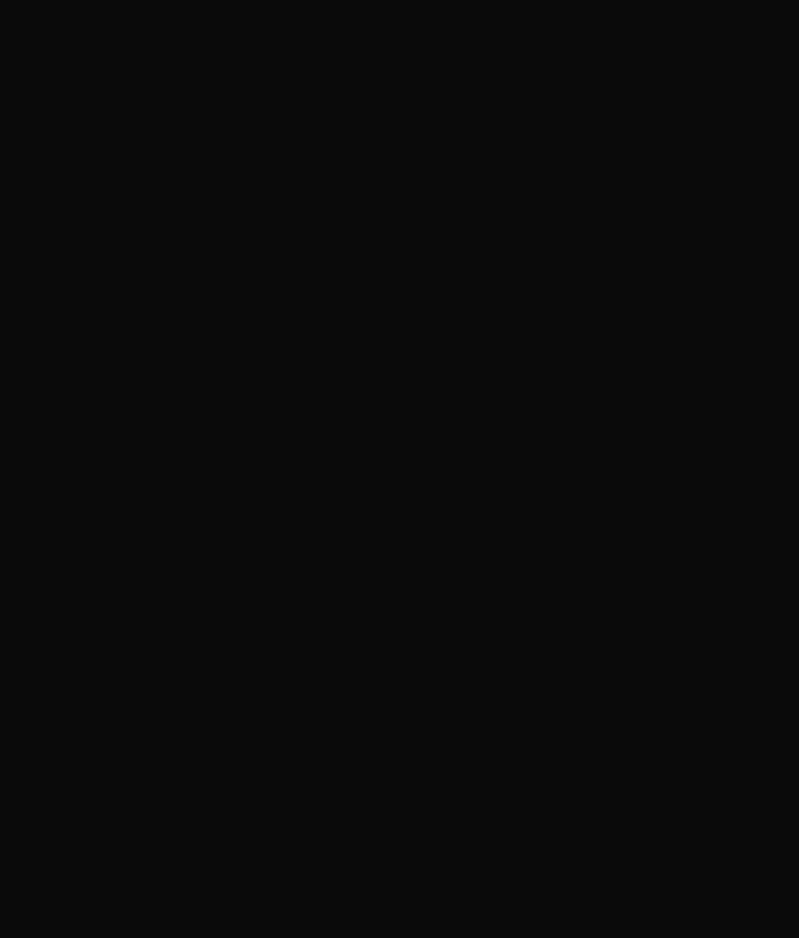
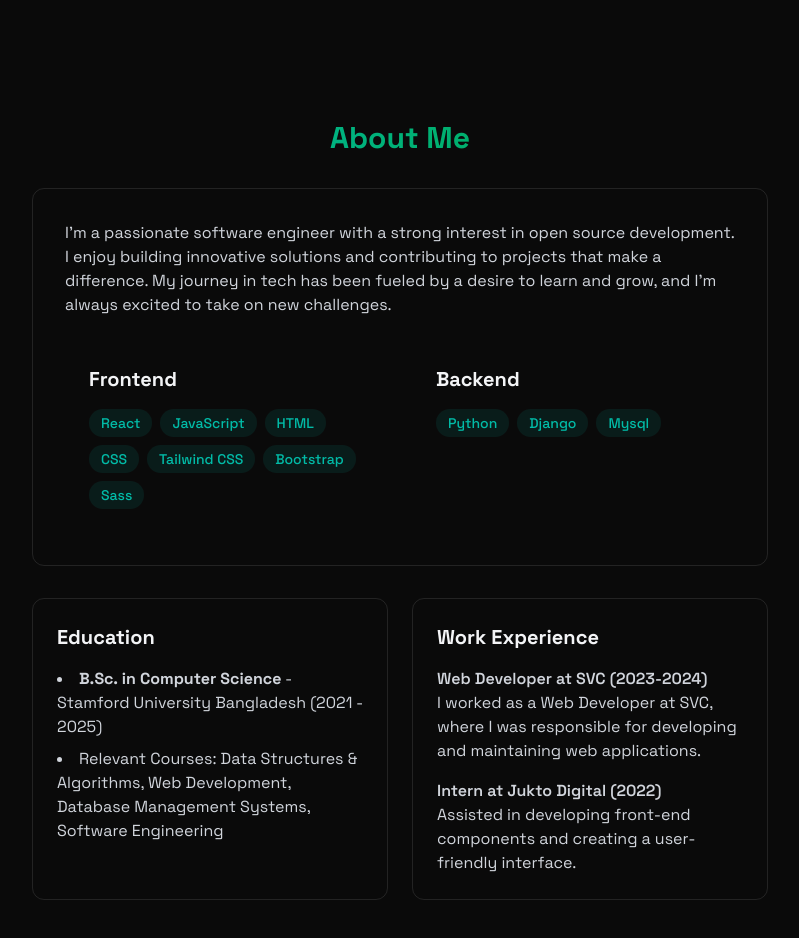
Before and after one commit to Shad-Islam/my-portfolio, a React (Vite) app: page / in a window 1280 px wide. Shown: the part 760-1698 px from the top of the page, without its empty margins (240-1039 px from the left). Before the commit the page ends 800 px from the top, so only its background shows below. Built offline with nearby package versions, Linux system fonts and the light colour scheme.

Commit message:
Add about section

```diff
--- a/src/App.jsx
+++ b/src/App.jsx
@@ -4,6 +4,7 @@ import { LoadingScreen } from "./components/LoadingScreen";
 import { Navbar } from "./components/Navbar";
 import { MobileMenu } from "./components/MobileMenu";
 import { Home } from "./components/section/Home";
+import { About } from "./components/section/About";
 
 function App() {
   const [loading, setLoading] = useState(false);
@@ -19,6 +20,7 @@ function App() {
         <Navbar openMenu={openMenu} setOpenMenu={setOpenMenu}/>
         <MobileMenu openMenu={openMenu} setOpenMenu={setOpenMenu}/>
         <Home />
+        <About/>
       </div>
     </>
   );
--- /dev/null
+++ b/src/components/section/About.jsx
@@ -0,0 +1,111 @@
+export const About = () => {
+  const frontendSkills = [
+    "React",
+    "JavaScript",
+    "HTML",
+    "CSS",
+    "Tailwind CSS",
+    "Bootstrap",
+    "Sass",
+  ];
+  const backendSkills = ["Python", "Django", "Mysql"];
+
+  return (
+    <section
+      id="about"
+      className="min-h-screen flex items-center justify-center py-20"
+    >
+      <div className="max-w-3xl mx-auto px-4">
+        <h2 className="text-3xl font-bold mb-8 bg-gradient-to-r from-teal-500 to-green-600 bg-clip-text text-transparent text-center">
+          About Me
+        </h2>
+
+        <div className="glass rounded-xl p-8 border-white/10 border hover:-translate-y-1 transition-all duration-200">
+          <p className="text-gray-300 mb-6">
+            I'm a passionate software engineer with a strong interest in open
+            source development. I enjoy building innovative solutions and
+            contributing to projects that make a difference. My journey in tech
+            has been fueled by a desire to learn and grow, and I'm always
+            excited to take on new challenges.
+          </p>
+          <div className="grid grid-cols-1 md:grid-cols-2 gap-6">
+            {/* frontend skills start*/}
+            <div className="rounded-xl p-6 hover:-translate-y-1 transition-all">
+              <h3 className="text-xl font-bold mb-4">Frontend</h3>
+              <div className="flex flex-wrap gap-2">
+                {frontendSkills.map((skill, key) => (
+                  <span
+                    key={key}
+                    className="bg-teal-500/10 text-teal-500 py-1 px-3 rounded-full text-sm font-medium hover:bg-teal-500/20
+                    hover:shadow-[0_0_15px_rgba(20,184,166,0.2)] transition"
+                  >
+                    {skill}
+                  </span>
+                ))}
+              </div>
+            </div>
+            {/* frontend skills end*/}
+
+            {/* backend skills start*/}
+            <div className="rounded-xl p-6 hover:-translate-y-1 transition-all">
+              <h3 className="text-xl font-bold mb-4">Backend</h3>
+              <div className="flex flex-wrap gap-2">
+                {backendSkills.map((skill, key) => (
+                  <span
+                    key={key}
+                    className="bg-teal-500/10 text-teal-500 py-1 px-3 rounded-full text-sm font-medium hover:bg-teal-500/20
+                    hover:shadow-[0_0_15px_rgba(20,184,166,0.2)] transition"
+                  >
+                    {skill}
+                  </span>
+                ))}
+              </div>
+            </div>
+            {/* backend skills end */}
+          </div>
+        </div>
+        {/* education & work part start */}
+        <div className="grid grid-col-1 md:grid-cols-2 gap-6 mt-8">
+          <div className="p-6 rounded-xl border-white/10 border hover:-translate-y-1 transition-all">
+            <h3 className="text-xl font-bold mb-4">Education</h3>
+            <ul className="list-disc list-inside text-gray-300 space-y-2">
+              <li>
+                <strong>B.Sc. in Computer Science</strong> - Stamford University
+                Bangladesh (2021 - 2025)
+              </li>
+              <li>
+                Relevant Courses: Data Structures & Algorithms, Web Development,
+                Database Management Systems, Software Engineering
+              </li>
+            </ul>
+          </div>
+          <div className="p-6 rounded-xl border-white/10 border hover:-translate-y-1 transition-all">
+            <h3 className="text-xl font-bold mb-4">Work Experience</h3>
+            <div className="space-y-4 text-gray-300">
+              <div>
+                <h4 className="font-semibold">
+                  Web Developer at SVC (2023-2024)
+                </h4>
+                <p>
+                  I worked as a Web Developer at SVC, where I was responsible
+                  for developing and maintaining web applications.
+                </p>
+              </div>
+
+              <div>
+                <h4 className="font-semibold">
+                  Intern at Jukto Digital (2022)
+                </h4>
+                <p>
+                  Assisted in developing front-end components and creating a
+                  user-friendly interface.
+                </p>
+              </div>
+            </div>
+          </div>
+        </div>
+        {/* education & work part end */}
+      </div>
+    </section>
+  );
+};
```
